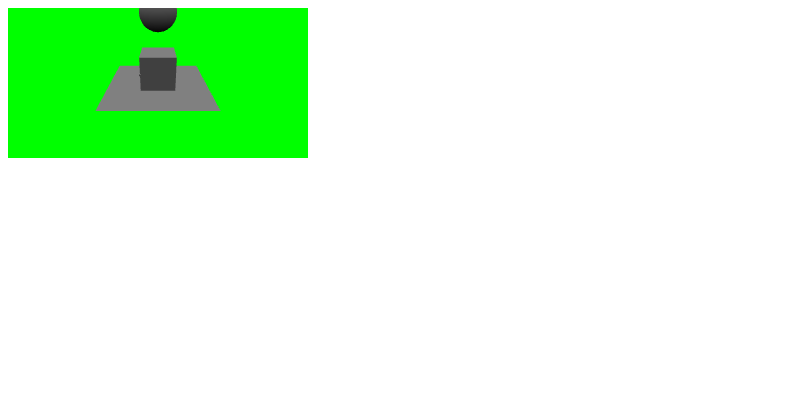
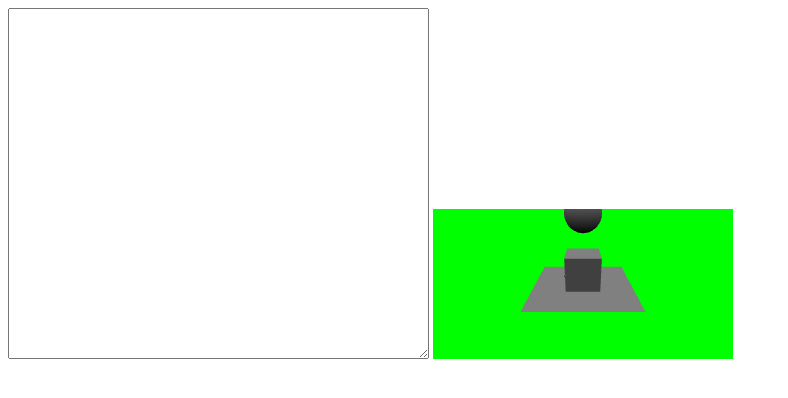
Before and after one commit to willstogin/edoo, a plain HTML site: page index.html in a window 1280 px wide. Shown: the whole page, without its empty margins (0-788 px from the left). Drawn offline with Linux system fonts and the light colour scheme.

Commit message:
added basic textarea for xml

```diff
--- a/index.html
+++ b/index.html
@@ -5,6 +5,7 @@
 </head>
 
 <body>
-  <canvas id="renderCanvas"></canvas>
-  <script src="main.js"></script>
+	<textarea id="xml" rows="23" cols="50"></textarea>
+  	<canvas id="renderCanvas"></canvas>
+  	<script src="main.js"></script>
 </body>
```
